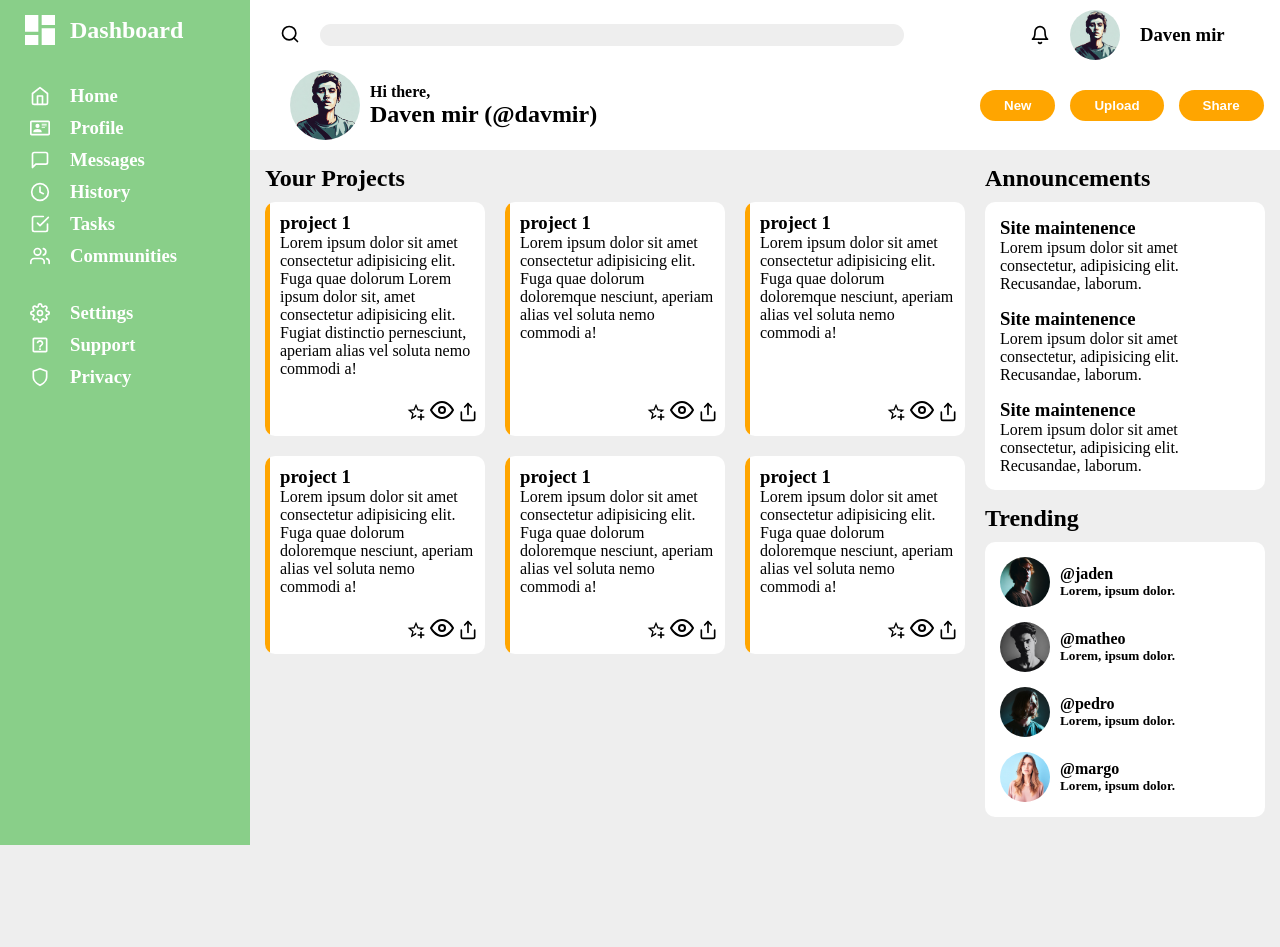
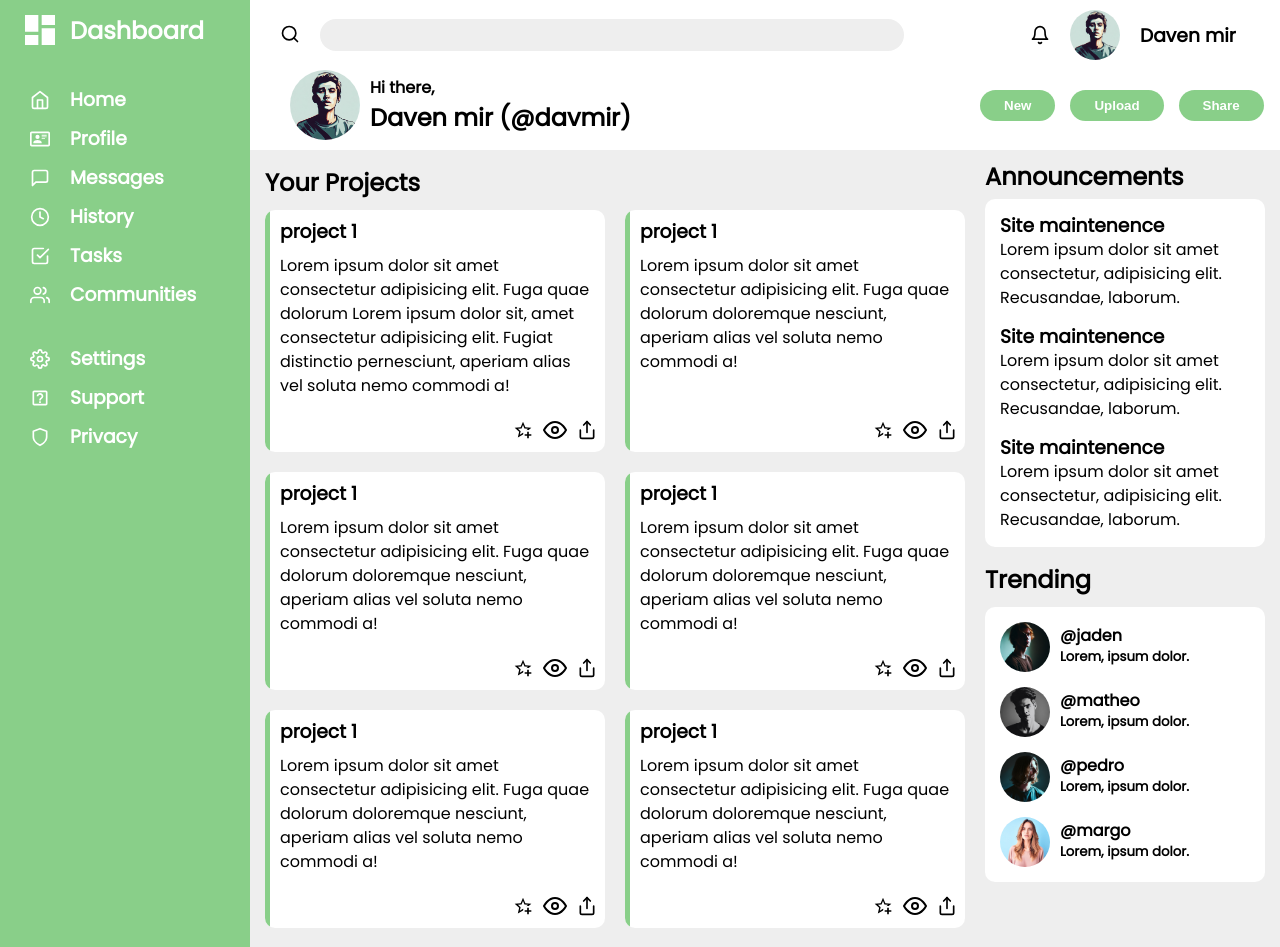
Before and after one commit to rezanej/odin_AdminDashboard, a plain HTML site: page index.html in a window 1280 px wide. Shown: the top 947 px of the page. Before the commit the page ends 845 px from the top, so only its background shows below. Drawn offline with Linux system fonts and the light colour scheme.

Commit message:
Add font and some style fix

```diff
--- a/style.css
+++ b/style.css
@@ -3,12 +3,16 @@
     padding: 0;
 }
 :root{
-    --buttonBackground:orange;
+    --buttonBackground:#89cf89;
     --buttonColor:white;
     --backgroundColor:#eee;
     --backgroundColorSecondary:#fff;
     --borderRadius:10px;
-    --sidabarBackground:rgb(137, 207, 137);
+    --sidabarBackground:#89cf89;
+}
+@font-face {
+    font-family: Poppins;
+    src: url(./fonts/Poppins-Regular.ttf);
 }
 .icon{
     width: 20px;
@@ -37,6 +41,7 @@ body{
     grid-template-rows:150px auto ;
     background-color: var(--backgroundColor);
     height: 100%;
+    font-family: Poppins;
 }
 header{
     padding-top: 10px;
@@ -58,12 +63,17 @@ header .search-area{
 header .search-area img{
     padding-right:20px;
 }
+header .search-area img{
+    padding-top: 5px;
+}
 header .search-area input{
     flex: 1;
     line-height: 1.6em;
     border-radius: 30px;
     border: none;
     background-color: var(--backgroundColor);
+    font-size: 18px;
+    padding: 2px 10px;
 }
 header > div:first-child >div:last-child{
     display: grid;
@@ -147,6 +157,7 @@ main{
 
 }
 .announcements{
+    line-height: 1.5em;
     grid-row: 1;
     grid-column: 3;
     justify-self: end;
@@ -170,7 +181,7 @@ main{
 
 }
 .trending .trending-profiles{
-
+    line-height: 1.3em;
     display: grid;
     grid-template-columns: auto;
     gap: 15px;
@@ -188,8 +199,11 @@ main{
     grid-template-rows: auto auto;
     overflow: hidden;
 }
+.card .text h3{
+    padding-bottom: 10px;
+}
 .card .line{
-    background-color: var(--buttonBackground);
+    background-color: var(--sidabarBackground);
     grid-row: 1/-1;
 }
 .card .text{
@@ -197,12 +211,17 @@ main{
     grid-row: 1;
     align-items: start;
     grid-column: 2;
+    line-height: 1.5em;
 }
 .card .buttons{
     grid-column: 2;
     align-self: end;
     justify-self: end;
     padding: 10px ;
+    display: flex;
+    gap: 10px;
+    justify-items: center;
+    align-items: center;
 }
 .projects{
     grid-column: 1/3;
@@ -214,7 +233,7 @@ main{
 .projects >div{
     width: 100%;
     display: grid;
-    grid-template-columns: repeat(auto-fit,minmax(200px,1fr));
+    grid-template-columns: repeat(auto-fit,minmax(300px,1fr));
     grid-template-rows: auto;
     gap: 20px;
 }
```
Also changed, not shown: fonts/Poppins-Regular.ttf (added).
